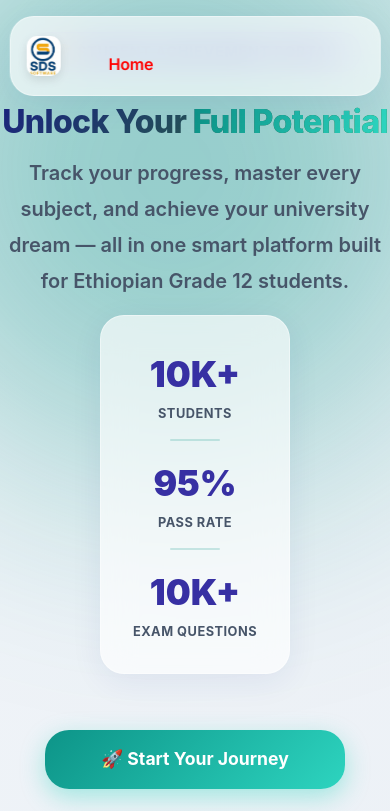
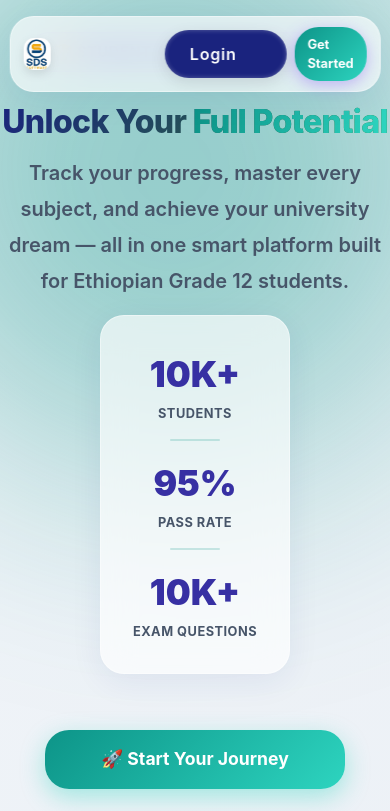
Before and after one commit to wanatak77/sds, a React (Create React App) app: page / in a window 390 px wide. Shown: the top 811 px of the page. Built offline with nearby package versions, Linux system fonts and the light colour scheme; no server answers; the database is empty.

Commit message:
Fix login button color, fix profile save, improve mobile home nav

```diff
--- a/src/Dashboard.js
+++ b/src/Dashboard.js
@@ -2,7 +2,7 @@ import React, { useState, useEffect, useRef } from 'react';
 import { useAuth } from './AuthContext';
 import { useHistory, useLocation } from "react-router-dom";
 import { logout, getUserPayments, sendMessage, sendChunkedMessage, listenToMessages, uploadFile, getPaymentConfig, submitManualPayment } from "./firebase";
-import { doc, getDoc, updateDoc } from "firebase/firestore";
+import { doc, getDoc, updateDoc, setDoc, serverTimestamp } from "firebase/firestore";
 import { db } from './firebase';
 import { useTheme } from './ThemeContext';
 import PaymentModal from './components/PaymentModal';
@@ -276,13 +276,18 @@ const Dashboard = () => {
     setSavingProfile(true);
     setSaveMsg('');
     try {
-      await updateDoc(doc(db, 'users', currentUser.uid), {
+      const trimmedProfile = {
         fullName:    editedProfile.fullName.trim(),
         phoneNumber: editedProfile.phoneNumber.trim(),
         course:      editedProfile.course.trim(),
-        updatedAt:   new Date()
-      });
-      setUserData(prev => ({ ...prev, ...editedProfile }));
+      };
+
+      await setDoc(doc(db, 'users', currentUser.uid), {
+        ...trimmedProfile,
+        updatedAt: serverTimestamp()
+      }, { merge: true });
+
+      setUserData(prev => ({ ...prev, ...trimmedProfile }));
       setIsEditingProfile(false);
       setSaveMsg('✅ Profile updated successfully!');
       setTimeout(() => setSaveMsg(''), 3000);
--- a/src/HomePage.css
+++ b/src/HomePage.css
@@ -640,8 +640,26 @@ body {
   .footer-links { justify-content: center; }
 }
 
-@media (max-width: 480px) {
-  .nav-actions { display: none; } /* Could add a hamburger menu later */
+@media (max-width: 550px) {
+  .nav-brand .nav-link { display: none !important; }
+
+  .nav-container {
+    padding: 0.6rem 0.8rem;
+  }
+
+  .nav-actions {
+    display: flex;
+    gap: 0.5rem;
+  }
+
+  .nav-btn, .cta-btn {
+    padding: 0.5rem 0.8rem;
+    font-size: 0.8rem;
+  }
+
+  .logo {
+    height: 32px;
+  }
 
   .updates-grid, .support-grid { grid-template-columns: 1fr; }
 }
--- a/src/Login.css
+++ b/src/Login.css
@@ -87,13 +87,13 @@
   line-height: 1.4;
 }
 
-button {
+button, .login-button {
   width: 100%;
   padding: 14px 20px;
   border-radius: 12px;
   border: none;
-  background: #dc2626;
-  color: #ffffff;
+  background: #2563eb !important;
+  color: #ffffff !important;
   font-weight: 600;
   font-size: 1rem;
   font-family: 'Inter', -apple-system, BlinkMacSystemFont, 'Segoe UI', Roboto, sans-serif;
@@ -105,12 +105,12 @@ button {
 
 button:hover {
   transform: translateY(-2px);
-  box-shadow: 0 8px 25px rgba(220, 38, 38, 0.4);
+  box-shadow: 0 8px 25px rgba(37, 99, 235, 0.4);
 }
 
 button:active {
   transform: translateY(0);
-  box-shadow: 0 4px 15px rgba(220, 38, 38, 0.3);
+  box-shadow: 0 4px 15px rgba(37, 99, 235, 0.3);
 }
 
 .login-error-message {
@@ -162,8 +162,8 @@ button:active {
   display: inline-block;
   width: 18px;
   height: 18px;
-  border: 3px solid rgba(220, 38, 38, 0.3);
-  border-top-color: #dc2626;
+  border: 3px solid rgba(37, 99, 235, 0.3);
+  border-top-color: #2563eb;
   border-radius: 50%;
   animation: spin 0.8s linear infinite;
   margin-right: 8px;
```
